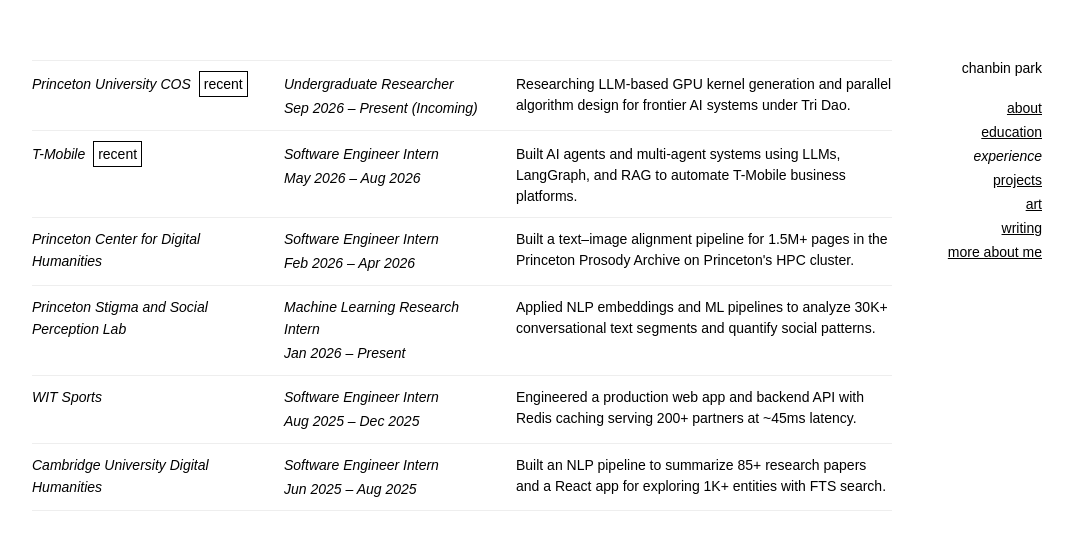
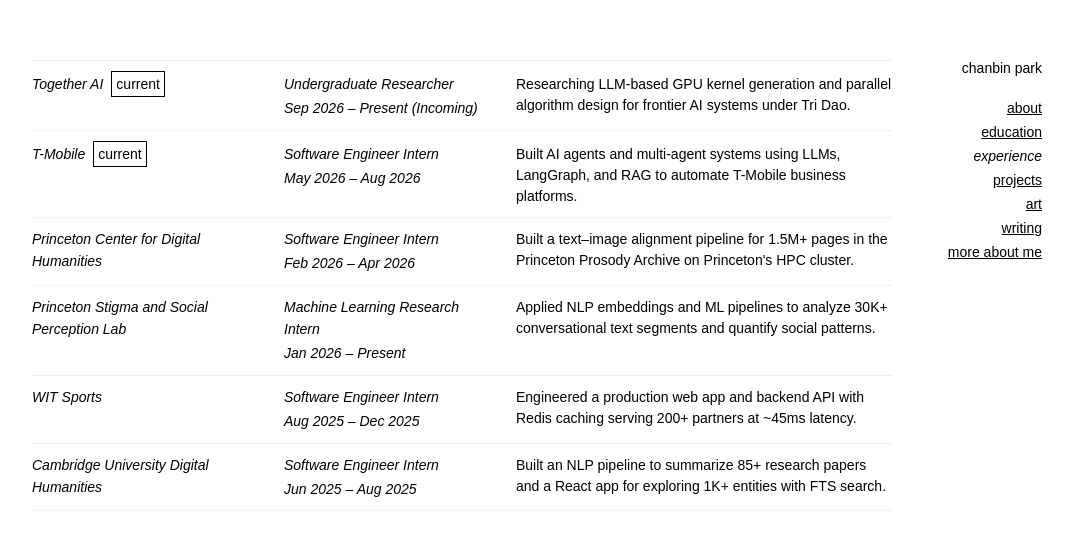
Before and after one commit to ch4nbin/portfoliov4, a Next.js app: page / in a window 1280 px wide. Both pictures are taken after a click on the button "experience". Shown: the top 550 px of the page, without its empty margins (178-1251 px from the left). Built offline with nearby package versions, Linux system fonts and the light colour scheme.

Commit message:
style: text + ui edits

```diff
--- a/app/page.tsx
+++ b/app/page.tsx
@@ -53,7 +53,7 @@
               <div className="exp-row" key={job.company + job.date}>
                 <div className="exp-left">
                   <span className="entry-title">{job.company}</span>
-                  {job.recent && <span className="recent-badge">recent</span>}
+                  {job.recent && <span className="recent-badge">current</span>}
                 </div>
                 <div className="exp-mid">
                   <span className="entry-meta">{job.role}</span>
--- a/content.ts
+++ b/content.ts
@@ -34,7 +34,7 @@
 
   experience: [
     {
-      company: "Princeton University COS",
+      company: "Together AI",
       role: "Undergraduate Researcher",
       date: "Sep 2026 – Present (Incoming)",
       location: "Princeton, NJ",
@@ -161,7 +161,7 @@
     },
     {
       line: "II. Until death, all defeat is psychological.",
-      text: "I have died many times, and yet I am still here. If the death of a dream is enough to convince you to stop dreaming altogether, then they will always be just dreams. If there is one thing I know to be true about human beings, it is that we are capable of creativity and resilience, capable of great things. An overnight success takes thousands of nights. We owe it to ourselves to see things through, to keep getting back up, again and again, because that is ultimately what is required to live a beautiful life, in every sense of the word.",
+      text: "We as human beings are capable of creativity and resilience, of great things.",
     },
     {
       line: "III. No one is ever ready until they are.",
```
